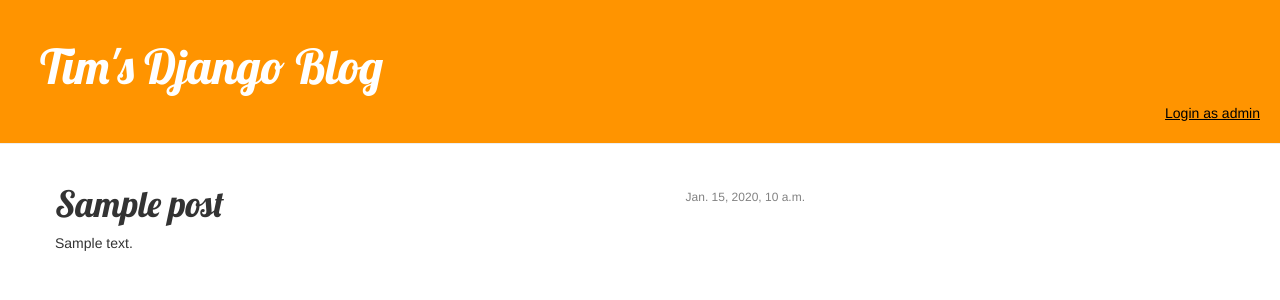
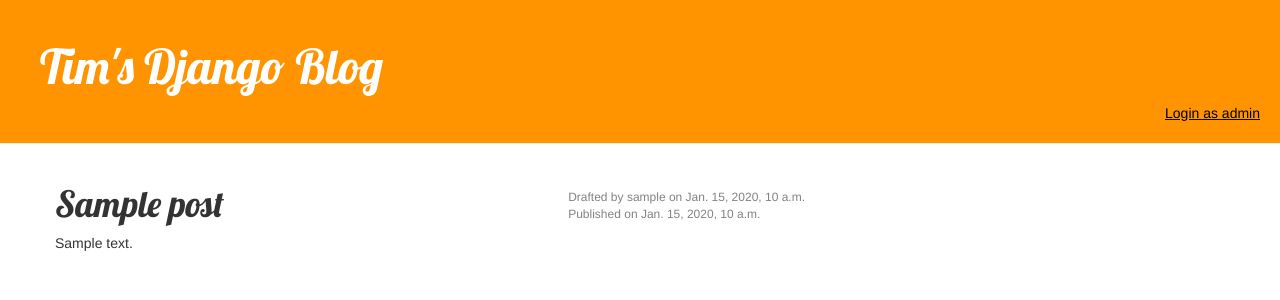
Before and after one commit to timboss/my-first-blog, a Django app: page /post/1/ in a window 1280 px wide. Shown: the top 300 px of the page. Run offline with Django 3.2, Linux system fonts and the light colour scheme; tables that the repository leaves empty hold one stand-in row (values such as "Sample post"); some libraries are stand-ins or nearby versions.

Commit message:
post creation and publish dates in post_detail.html

```diff
--- a/blog/templates/blog/post_detail.html
+++ b/blog/templates/blog/post_detail.html
@@ -2,12 +2,19 @@
 
 {% block content %}
     <div class="post">
-        {% if post.published_date %}
-            <div class="date">
-                {{ post.published_date }}
-            </div>
-        {% endif %}
+        <div class="date">
+            <p>Drafted by {{ post.author }} on {{ post.created_date }}
+
+            {% if post.published_date %}
+                <br>Published on {{ post.published_date }}
+            {% else %}
+                (not yet published)
+            {% endif %}
+            </p>
+        </div>
+
         <h1>{{ post.title }}</h1>
         <p>{{ post.text|linebreaks }}</p>
+
     </div>
 {% endblock %}
```
